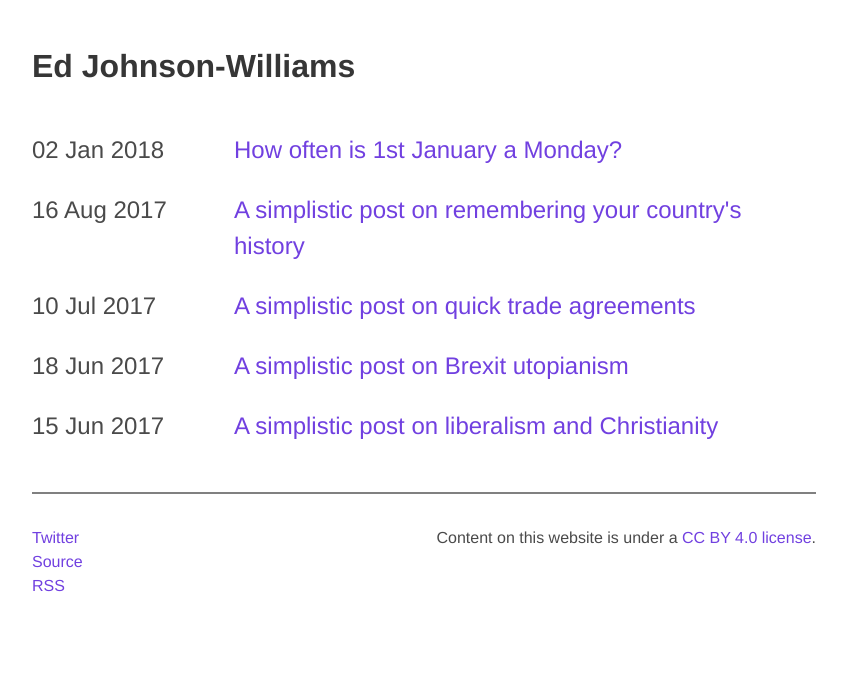
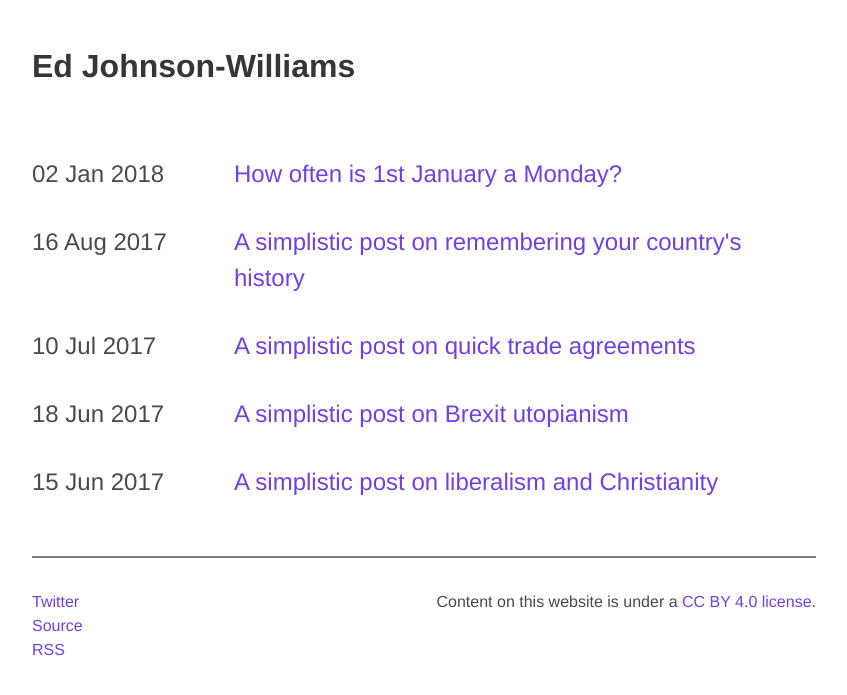
Before and after one commit to edjw/edjw.github.io, a Jekyll site: the page built from index.html, in a window 1280 px wide. Shown: the top 695 px of the page, without its empty margins (216-1063 px from the left). Built offline with Jekyll 4.4.1, drawn with Linux system fonts in a browser that asks for light colours.

Commit message:
Update main.css

```diff
--- a/css/main.css
+++ b/css/main.css
@@ -1,3 +1,17 @@
+h1 {
+    font-size: 1.8rem;
+    margin-bottom: .5rem;
+}
+
+h2 {
+    font-size: 1.5rem;
+    margin-bottom: .5rem;
+}
+.title {
+    font-size: 2rem;
+    margin-bottom: 1.5rem;
+}
+
 body {
     width: 70%;
     margin: 0 auto;
@@ -36,14 +50,6 @@ a {
     color: #7140e0;
 }
 
-h1 {
-    font-size: 1.8rem;
-}
-
-h2 {
-    font-size: 1.5rem;
-}
-
 .post-content {
     padding-left: 0;
     padding-right: 0;
```
